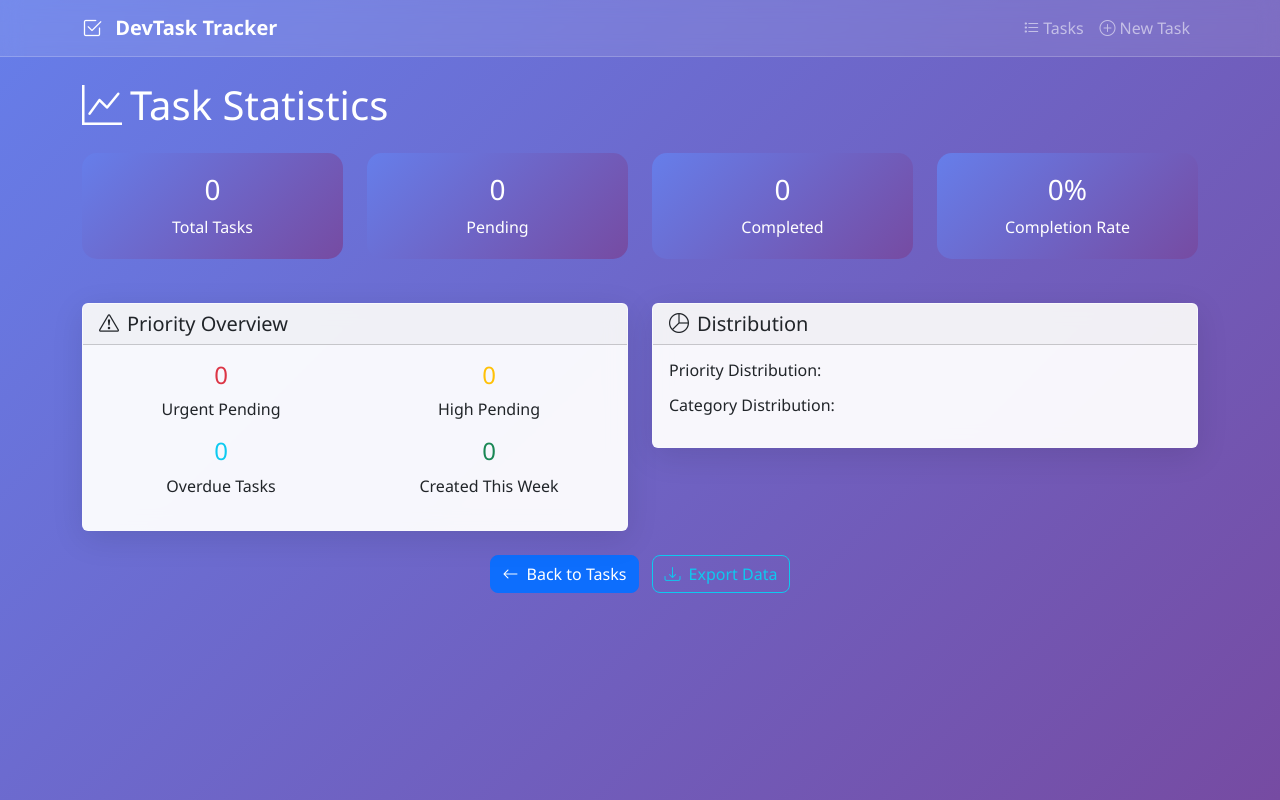
After one commit to sujangrk/ToDo-WebApp, a Django app: page /statistics/ in a window 1280 px wide. The commit adds this page. Run offline with Django 5.2, Linux system fonts and the light colour scheme; data that the repository does not hold is empty.

Commit message:
feat: add comprehensive task statistics and analytics dashboard

```diff
--- a/templates/todo/task_list.html
+++ b/templates/todo/task_list.html
@@ -98,6 +98,9 @@
             <i class="bi bi-list-ul me-2"></i>Tasks ({{ tasks.count }})
         </h5>
         <div class="btn-group" role="group">
+            <a href="{% url 'todo:task_statistics' %}" class="btn btn-outline-warning btn-sm" title="View Statistics">
+                <i class="bi bi-graph-up me-1"></i>Stats
+            </a>
             <a href="{% url 'todo:export_tasks_csv' %}" class="btn btn-outline-info btn-sm" title="Export to CSV">
                 <i class="bi bi-download me-1"></i>Export
             </a>
--- /dev/null
+++ b/templates/todo/task_statistics.html
@@ -0,0 +1,127 @@
+{% extends 'base.html' %}
+
+{% block title %}Task Statistics - DevTask Tracker{% endblock %}
+
+{% block content %}
+<div class="row">
+    <div class="col-12">
+        <h1 class="text-white mb-4">
+            <i class="bi bi-graph-up me-2"></i>Task Statistics
+        </h1>
+    </div>
+</div>
+
+<!-- Overview Cards -->
+<div class="row mb-4">
+    <div class="col-md-3">
+        <div class="stats-card text-center">
+            <h3>{{ total_tasks }}</h3>
+            <p class="mb-0">Total Tasks</p>
+        </div>
+    </div>
+    <div class="col-md-3">
+        <div class="stats-card text-center">
+            <h3>{{ pending_tasks }}</h3>
+            <p class="mb-0">Pending</p>
+        </div>
+    </div>
+    <div class="col-md-3">
+        <div class="stats-card text-center">
+            <h3>{{ completed_tasks }}</h3>
+            <p class="mb-0">Completed</p>
+        </div>
+    </div>
+    <div class="col-md-3">
+        <div class="stats-card text-center">
+            <h3>{{ completion_rate }}%</h3>
+            <p class="mb-0">Completion Rate</p>
+        </div>
+    </div>
+</div>
+
+<!-- Detailed Statistics -->
+<div class="row">
+    <div class="col-md-6">
+        <div class="card">
+            <div class="card-header">
+                <h5 class="mb-0">
+                    <i class="bi bi-exclamation-triangle me-2"></i>Priority Overview
+                </h5>
+            </div>
+            <div class="card-body">
+                <div class="row">
+                    <div class="col-6">
+                        <div class="text-center mb-3">
+                            <h4 class="text-danger">{{ urgent_pending }}</h4>
+                            <p class="mb-0">Urgent Pending</p>
+                        </div>
+                    </div>
+                    <div class="col-6">
+                        <div class="text-center mb-3">
+                            <h4 class="text-warning">{{ high_pending }}</h4>
+                            <p class="mb-0">High Pending</p>
+                        </div>
+                    </div>
+                </div>
+                <div class="row">
+                    <div class="col-6">
+                        <div class="text-center mb-3">
+                            <h4 class="text-info">{{ overdue_tasks }}</h4>
+                            <p class="mb-0">Overdue Tasks</p>
+                        </div>
+                    </div>
+                    <div class="col-6">
+                        <div class="text-center mb-3">
+                            <h4 class="text-success">{{ recent_tasks }}</h4>
+                            <p class="mb-0">Created This Week</p>
+                        </div>
+                    </div>
+                </div>
+            </div>
+        </div>
+    </div>
+
+    <div class="col-md-6">
+        <div class="card">
+            <div class="card-header">
+                <h5 class="mb-0">
+                    <i class="bi bi-pie-chart me-2"></i>Distribution
+                </h5>
+            </div>
+            <div class="card-body">
+                <h6>Priority Distribution:</h6>
+                <div class="mb-3">
+                    {% for priority, count in priority_data.items %}
+                        <div class="d-flex justify-content-between align-items-center mb-2">
+                            <span>{{ priority|title }}</span>
+                            <span class="badge bg-primary">{{ count }}</span>
+                        </div>
+                    {% endfor %}
+                </div>
+
+                <h6>Category Distribution:</h6>
+                <div class="mb-3">
+                    {% for category, count in category_data.items %}
+                        <div class="d-flex justify-content-between align-items-center mb-2">
+                            <span>{{ category|title }}</span>
+                            <span class="badge bg-secondary">{{ count }}</span>
+                        </div>
+                    {% endfor %}
+                </div>
+            </div>
+        </div>
+    </div>
+</div>
+
+<!-- Action Buttons -->
+<div class="row mt-4">
+    <div class="col-12 text-center">
+        <a href="{% url 'todo:task_list' %}" class="btn btn-primary me-2">
+            <i class="bi bi-arrow-left me-2"></i>Back to Tasks
+        </a>
+        <a href="{% url 'todo:export_tasks_csv' %}" class="btn btn-outline-info">
+            <i class="bi bi-download me-2"></i>Export Data
+        </a>
+    </div>
+</div>
+{% endblock %}
--- a/todo/urls.py
+++ b/todo/urls.py
@@ -11,4 +11,5 @@ urlpatterns = [
     path('toggle/<int:pk>/', views.task_toggle, name='task_toggle'),
     path('bulk-action/', views.task_bulk_action, name='task_bulk_action'),
     path('export/', views.export_tasks_csv, name='export_tasks_csv'),
+    path('statistics/', views.task_statistics, name='task_statistics'),
 ]
--- a/todo/views.py
+++ b/todo/views.py
@@ -175,3 +175,51 @@ def export_tasks_csv(request):
         ])
 
     return response
+
+
+def task_statistics(request):
+    """Display detailed task statistics and analytics"""
+    from django.db.models import Count, Q
+    from datetime import timedelta
+
+    # Basic counts
+    total_tasks = Task.objects.count()
+    completed_tasks = Task.objects.filter(completed=True).count()
+    pending_tasks = Task.objects.filter(completed=False).count()
+    overdue_tasks = Task.objects.filter(
+        Q(due_date__lt=timezone.now()) & Q(completed=False)
+    ).count()
+
+    # Completion rate
+    completion_rate = (completed_tasks / total_tasks * 100) if total_tasks > 0 else 0
+
+    # Priority distribution
+    priority_stats = Task.objects.values('priority').annotate(count=Count('priority'))
+    priority_data = {item['priority']: item['count'] for item in priority_stats}
+
+    # Category distribution
+    category_stats = Task.objects.values('category').annotate(count=Count('category'))
+    category_data = {item['category']: item['count'] for item in category_stats}
+
+    # Recent activity (last 7 days)
+    week_ago = timezone.now() - timedelta(days=7)
+    recent_tasks = Task.objects.filter(created_at__gte=week_ago).count()
+
+    # Tasks by status and priority
+    urgent_pending = Task.objects.filter(priority='urgent', completed=False).count()
+    high_pending = Task.objects.filter(priority='high', completed=False).count()
+
+    context = {
+        'total_tasks': total_tasks,
+        'completed_tasks': completed_tasks,
+        'pending_tasks': pending_tasks,
+        'overdue_tasks': overdue_tasks,
+        'completion_rate': round(completion_rate, 1),
+        'priority_data': priority_data,
+        'category_data': category_data,
+        'recent_tasks': recent_tasks,
+        'urgent_pending': urgent_pending,
+        'high_pending': high_pending,
+    }
+
+    return render(request, 'todo/task_statistics.html', context)
```
